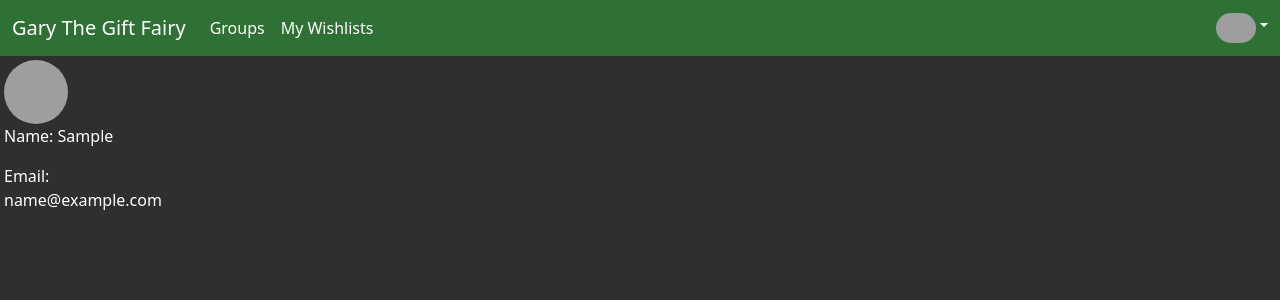
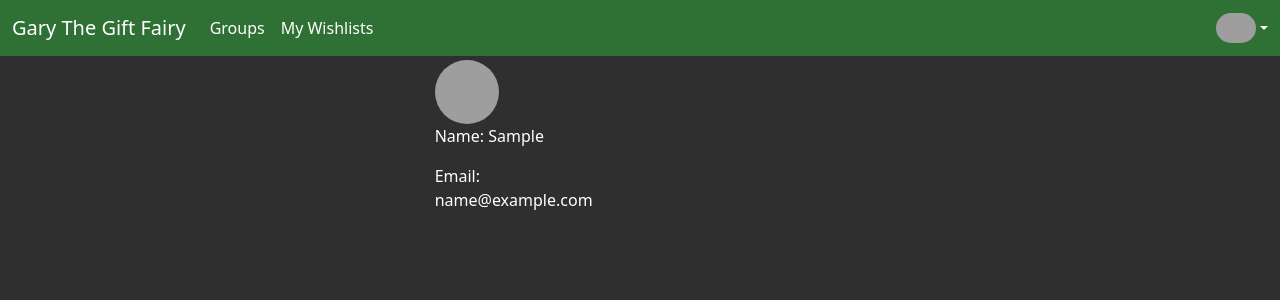
Before and after one commit to parrotmac/gary, a Django app: page /accounts/profile in a window 1280 px wide. Shown: the top 300 px of the page. Run offline with Django 4.2, Linux system fonts and the light colour scheme; the visitor is signed in with stand-in values (Sample User, id 1); some libraries are stand-ins or nearby versions; grey boxes are pictures that could not be loaded.

Commit message:
Small UI fixes

```diff
--- a/gary/settings.py
+++ b/gary/settings.py
@@ -171,6 +171,9 @@ SOCIALACCOUNT_PROVIDERS = {
 SOCIALACCOUNT_AUTO_SIGNUP = True
 SOCIALACCOUNT_LOGIN_ON_GET = True
 
+ACCOUNT_EMAIL_REQUIRED = True
+ACCOUNT_AUTHENTICATION_METHOD = 'email'
+
 AUTHENTICATION_BACKENDS = [
     "django.contrib.auth.backends.ModelBackend",
     "allauth.account.auth_backends.AuthenticationBackend",
--- a/gifter/static/css/main.css
+++ b/gifter/static/css/main.css
@@ -29,6 +29,7 @@ a:link, a:visited {
 
 .profile {
     display: flex;
+    align-items: center;
 }
 
 .profile-photo {
--- a/templates/account/base.html
+++ b/templates/account/base.html
@@ -55,7 +55,7 @@
     </div>
 <div class="content">
     <div class="row">
-        <div class="col col-md-4 offset-md-4 mx-1">
+        <div class="col col-md-4 offset-md-4 sm-mx-1">
             {% block content %}
             {% endblock %}
         </div>
```
